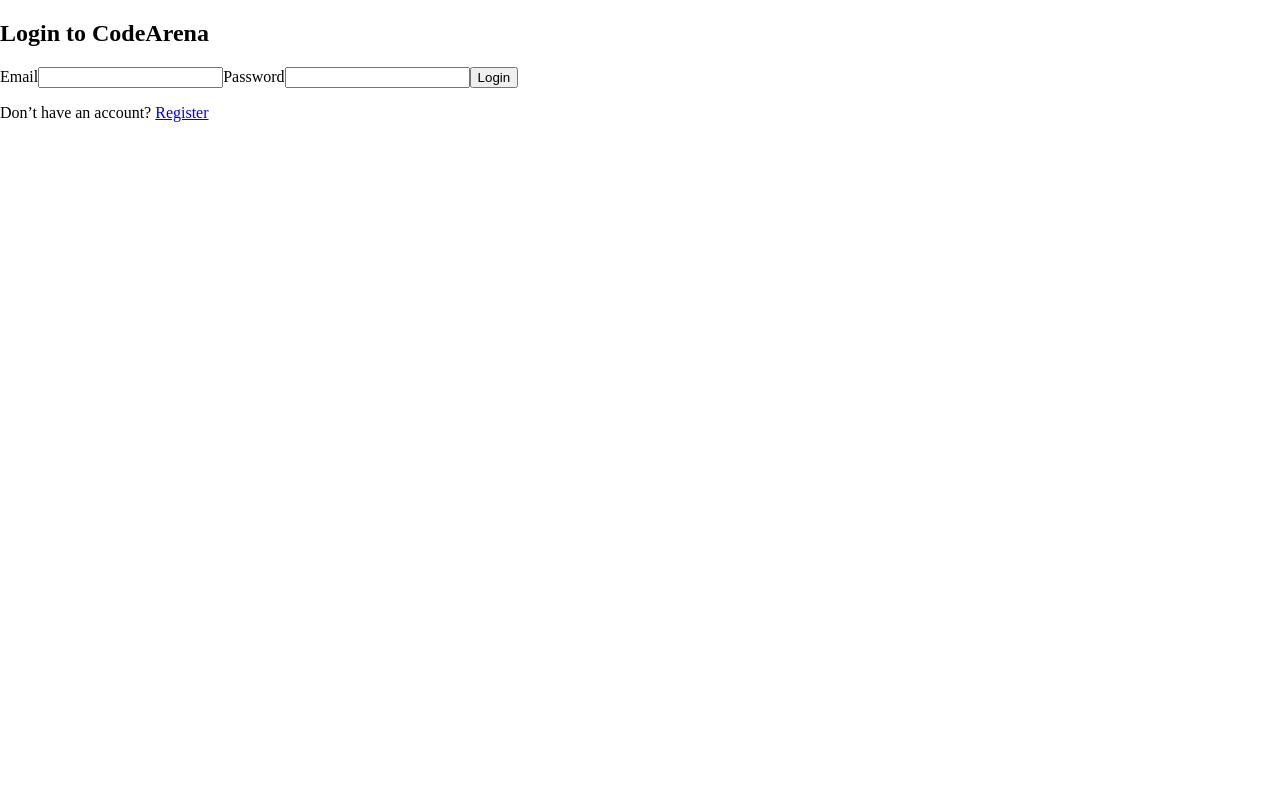
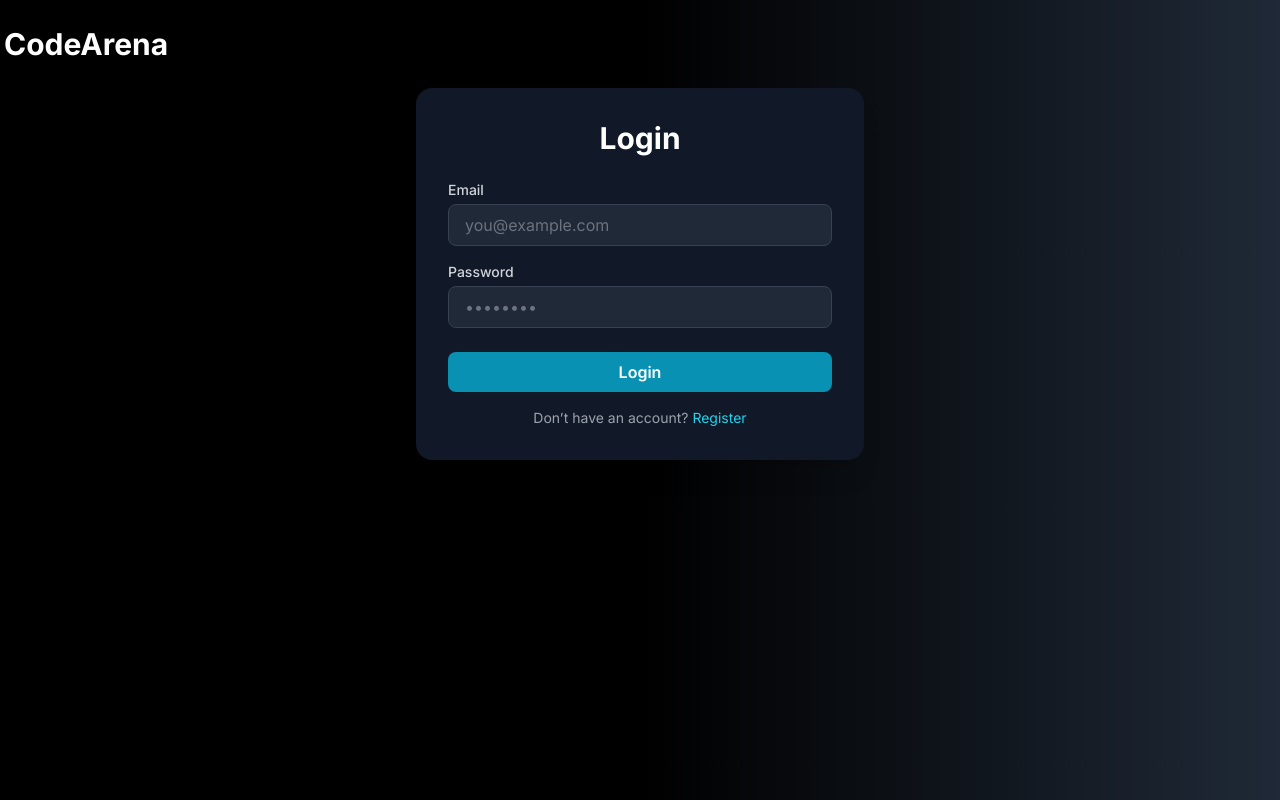
Before and after one commit to Anush-Krish/codearena, a React (Vite) app in the folder codearena-frontend/: page /login in a window 1280 px wide. Built offline with nearby package versions, Linux system fonts and the light colour scheme.

Commit message:
applied tailwind in all pages

```diff
--- a/codearena-frontend/package.json
+++ b/codearena-frontend/package.json
@@ -10,7 +10,6 @@
     "preview": "vite preview"
   },
   "dependencies": {
-    "@tailwindcss/vite": "^4.1.6",
     "axios": "^1.9.0",
     "js-cookie": "^3.0.5",
     "react": "^19.1.0",
@@ -28,7 +27,7 @@
     "eslint-plugin-react-refresh": "^0.4.19",
     "globals": "^16.0.0",
     "postcss": "^8.5.3",
-    "tailwindcss": "^4.1.7",
+    "tailwindcss": "^3.4.17",
     "vite": "^6.3.5"
   }
 }
--- /dev/null
+++ b/codearena-frontend/postcss.config.js
@@ -0,0 +1,6 @@
+export default {
+    plugins: {
+        tailwindcss: {},
+        autoprefixer: {},
+    },
+}
--- a/codearena-frontend/src/App.jsx
+++ b/codearena-frontend/src/App.jsx
@@ -4,12 +4,20 @@
 import Problems from './pages/Problem.jsx';
 import Solve from './pages/Solve.jsx';
 import {AuthProvider} from "./context/AuthContext.jsx";
+import NavBar from "./components/NavBar.jsx";
 
 export default function App() {
     return (
-        <div>
+
+        <div
+            className="overflow-x-hidden text-neutral-300 antialiased selection:bg-cyan-300 selection:text-cyan-900 ">
+            <div className="fixed top-0 -z-10 h-full w-full">
+                <div className="absolute inset-0 -z-10 h-full w-full items-center px-5 py-50 bg-gradient-to-r from-black via-black to-gray-800"></div>
+            </div>
+            <div className="container mx-auto ">
                 <AuthProvider>
                     <Router>
+                        <NavBar />
                         <Routes>
                             <Route path="/register" element={<Register/>}/>
                             <Route path="/login" element={<Login/>}/>
@@ -19,5 +27,7 @@
                     </Router>
                 </AuthProvider>
             </div>
+
+        </div>
     );
 }
--- /dev/null
+++ b/codearena-frontend/src/components/Navbar.jsx
@@ -0,0 +1,17 @@
+
+
+
+const Navbar = () => {
+    return (
+        <nav className="flex items-center justify-between py-3">
+            <div className="flex flex-shrink-0 items-center">
+                <span className="mx-1 text-3xl font-bold text-white">CodeArena</span>
+            </div>
+            <div className="m-8 flex items-center justify-center gap-4 text-2xl text-white">
+                {/* Add navigation items here if needed */}
+            </div>
+        </nav>
+    );
+};
+
+export default Navbar;
--- a/codearena-frontend/src/index.css
+++ b/codearena-frontend/src/index.css
@@ -1,3 +1,10 @@
-body {
-    margin: 0;
+@import url('https://fonts.googleapis.com/css2?family=Inter:ital,opsz,wght@0,14..32,100..900;1,14..32,100..900&display=swap');
+
+@tailwind base;
+@tailwind components;
+@tailwind utilities;
+
+html {
+    scroll-behavior: smooth;
+    font-family: 'Inter', sans-serif;
 }
--- a/codearena-frontend/src/pages/Login.jsx
+++ b/codearena-frontend/src/pages/Login.jsx
@@ -25,19 +25,52 @@
     };
 
     return (
-        <div>
-            <form onSubmit={handleLogin}>
-                <h2>Login to CodeArena</h2>
-                {errorMsg && <p style={{ color: 'red' }}>{errorMsg}</p>}
+        <div className="flex min-h-[70vh] items-start justify-center">
+            <form
+                onSubmit={handleLogin}
+                className="w-full max-w-md rounded-2xl bg-gray-900 p-8 shadow-xl"
+            >
+                <h2 className="mb-6 text-center text-3xl font-bold text-white">Login</h2>
 
-                <label htmlFor="email">Email</label>
-                <input id="email" type="email" value={email} onChange={(e) => setEmail(e.target.value)} required />
+                {errorMsg && <p className="mb-4 text-sm text-red-400">{errorMsg}</p>}
 
-                <label htmlFor="password">Password</label>
-                <input id="password" type="password" value={password} onChange={(e) => setPassword(e.target.value)} required />
+                <div className="mb-4">
+                    <label htmlFor="email" className="block text-sm font-medium text-gray-300 mb-1">Email</label>
+                    <input
+                        id="email"
+                        type="email"
+                        value={email}
+                        onChange={(e) => setEmail(e.target.value)}
+                        required
+                        className="w-full rounded-lg border border-gray-700 bg-gray-800 px-4 py-2 text-white placeholder-gray-500 focus:border-cyan-500 focus:outline-none focus:ring-1 focus:ring-cyan-500"
+                        placeholder="you@example.com"
+                    />
+                </div>
 
-                <button type="submit">Login</button>
-                <p>Don’t have an account? <a href="/register">Register</a></p>
+                <div className="mb-6">
+                    <label htmlFor="password" className="block text-sm font-medium text-gray-300 mb-1">Password</label>
+                    <input
+                        id="password"
+                        type="password"
+                        value={password}
+                        onChange={(e) => setPassword(e.target.value)}
+                        required
+                        className="w-full rounded-lg border border-gray-700 bg-gray-800 px-4 py-2 text-white placeholder-gray-500 focus:border-cyan-500 focus:outline-none focus:ring-1 focus:ring-cyan-500"
+                        placeholder="••••••••"
+                    />
+                </div>
+
+                <button
+                    type="submit"
+                    className="w-full rounded-lg bg-cyan-600 px-4 py-2 font-semibold text-white hover:bg-cyan-700 transition"
+                >
+                    Login
+                </button>
+
+                <p className="mt-4 text-center text-sm text-gray-400">
+                    Don’t have an account?{' '}
+                    <a href="/register" className="text-cyan-400 hover:underline">Register</a>
+                </p>
             </form>
         </div>
     );
--- a/codearena-frontend/src/pages/Register.jsx
+++ b/codearena-frontend/src/pages/Register.jsx
@@ -1,6 +1,6 @@
-import {useState} from 'react';
-import {useNavigate} from 'react-router-dom';
-import {register} from '../api/AuthApi.jsx';
+import { useState } from 'react';
+import { useNavigate } from 'react-router-dom';
+import { register } from '../api/AuthApi.jsx';
 
 export default function Register() {
     const [firstName, setFirstName] = useState('');
@@ -12,35 +12,42 @@
 
     const handleSubmit = async (e) => {
         e.preventDefault();
-        console.log('Registering...');
 
         try {
-            await register({firstName, lastName, email, password}); // 👈 call API
-            console.log('Registration successful');
+            await register({ firstName, lastName, email, password });
             navigate('/login');
         } catch (err) {
-            console.error(err);
             setErrorMsg(err.response?.data?.message || 'Registration failed');
         }
     };
 
     return (
-        <div>
-            <form onSubmit={handleSubmit}>
-                <h2>Register on CodeArena</h2>
+        <div className="flex min-h-screen items-center justify-center">
+            <form
+                onSubmit={handleSubmit}
+                className="w-full max-w-md rounded-2xl bg-gray-900 p-8 shadow-xl"
+            >
+                <h2 className="mb-6 text-center text-3xl font-bold text-white">Register</h2>
 
-                {errorMsg && <p>{errorMsg}</p>}
+                {errorMsg && (
+                    <p className="mb-4 rounded-md bg-red-600 px-4 py-2 text-sm text-white">
+                        {errorMsg}
+                    </p>
+                )}
 
+                <div className="space-y-4">
                     <input
                         value={firstName}
                         onChange={(e) => setFirstName(e.target.value)}
                         placeholder="First Name"
+                        className="w-full rounded-lg bg-gray-800 px-4 py-2 text-white placeholder-gray-400 focus:outline-none focus:ring-2 focus:ring-cyan-400"
                         required
                     />
                     <input
                         value={lastName}
                         onChange={(e) => setLastName(e.target.value)}
                         placeholder="Last Name"
+                        className="w-full rounded-lg bg-gray-800 px-4 py-2 text-white placeholder-gray-400 focus:outline-none focus:ring-2 focus:ring-cyan-400"
                         required
                     />
                     <input
@@ -48,6 +55,7 @@
                         onChange={(e) => setEmail(e.target.value)}
                         type="email"
                         placeholder="Email"
+                        className="w-full rounded-lg bg-gray-800 px-4 py-2 text-white placeholder-gray-400 focus:outline-none focus:ring-2 focus:ring-cyan-400"
                         required
                     />
                     <input
@@ -55,14 +63,23 @@
                         onChange={(e) => setPassword(e.target.value)}
                         type="password"
                         placeholder="Password"
+                        className="w-full rounded-lg bg-gray-800 px-4 py-2 text-white placeholder-gray-400 focus:outline-none focus:ring-2 focus:ring-cyan-400"
                         required
                     />
+                </div>
 
-                <button type="submit">Register</button>
+                <button
+                    type="submit"
+                    className="mt-6 w-full rounded-lg bg-cyan-500 px-4 py-2 font-semibold text-white transition hover:bg-cyan-600"
+                >
+                    Register
+                </button>
 
-                <p>
+                <p className="mt-4 text-center text-sm text-gray-300">
                     Already have an account?{' '}
-                    <a href="/login">Login</a>
+                    <a href="/login" className="text-cyan-400 hover:underline">
+                        Login
+                    </a>
                 </p>
             </form>
         </div>
--- /dev/null
+++ b/codearena-frontend/tailwind.config.js
@@ -0,0 +1,16 @@
+/** @type {import('tailwindcss').Config} */
+export default {
+  content: [
+    "./index.html",               // <- include this if using Vite
+    "./src/**/*.{js,ts,jsx,tsx}", // <- include all your React source files
+  ],
+
+  theme: {
+    extend: {
+      fontFamily: {
+        inter: ['Inter', 'sans-serif'],
+      },
+    },
+  },
+  plugins: [],
+}
```
Also changed, not shown: codearena-frontend/src/pages/Problem.jsx (+33 -12 lines), codearena-frontend/src/pages/Solve.jsx (+19 -86 lines), 1 other file (tests, documents, lock files or other folders). Lines whose indentation alone changed are shown as unchanged.
